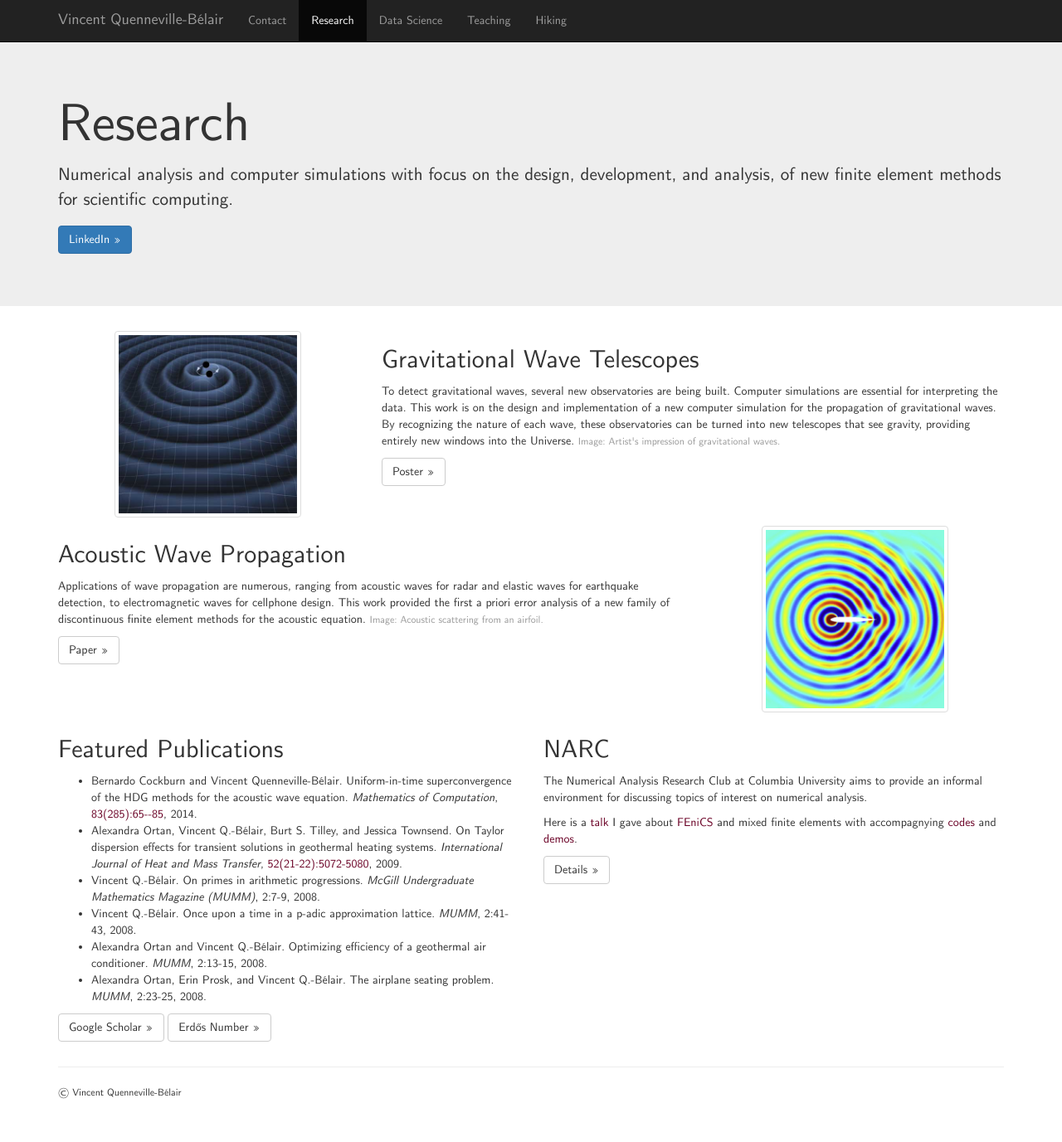
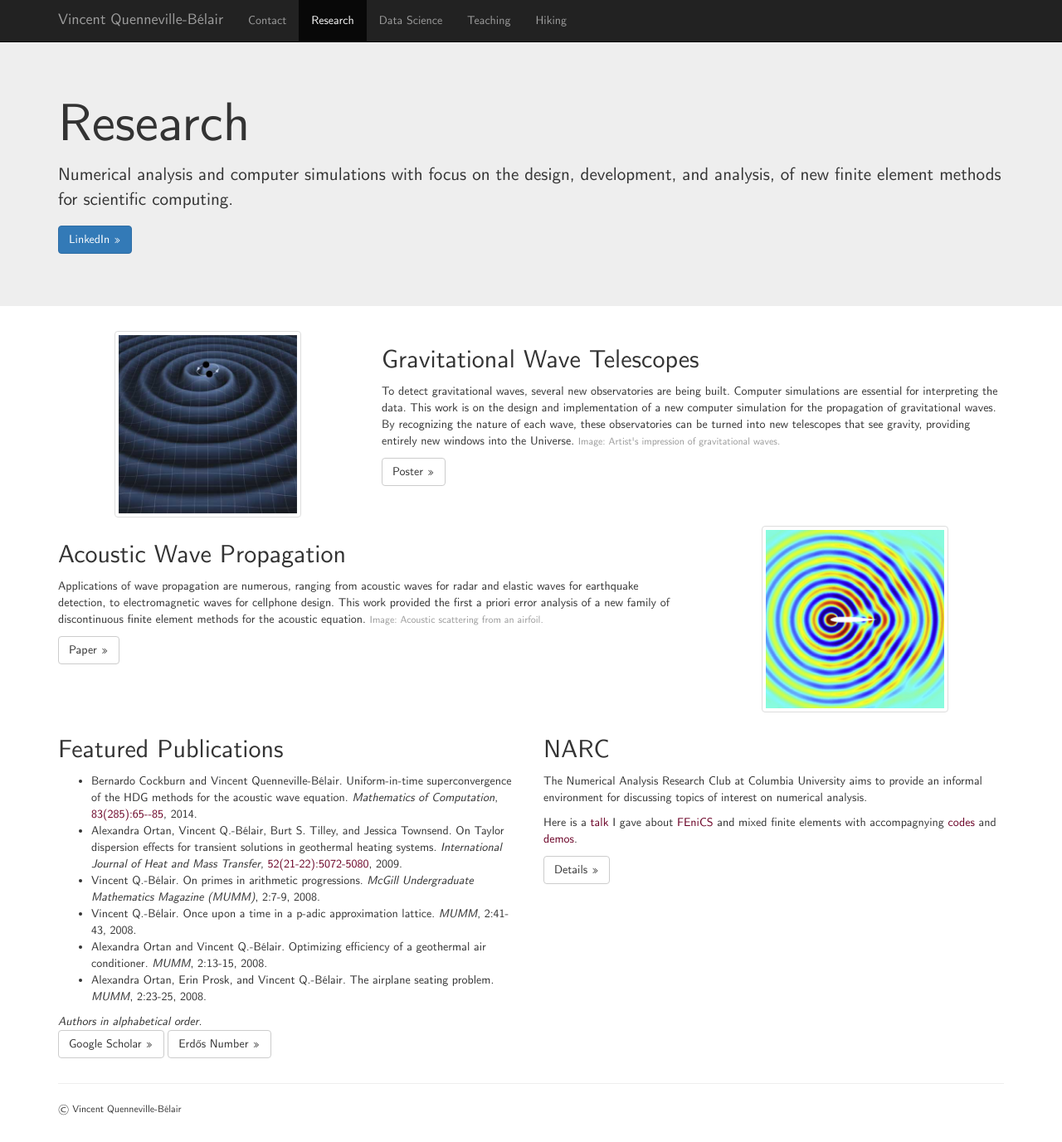
Before and after one commit to vincentqb/vincentqb.github.io.archive, a Jekyll site: the page built from research.html, in a window 1280 px wide and 1377 px high. Shown: the whole window at 83% size. Built offline with Jekyll 4.4.1, drawn with Linux system fonts in a browser that asks for light colours; nearby versions of some CDN libraries.

Commit message:
author list.

```diff
--- a/research.html
+++ b/research.html
@@ -139,6 +139,7 @@ Alexandra Ortan, Erin Prosk, and Vincent Q.-B&eacute;lair.
   2008.
 </li>
 </ul>
+<em>Authors in alphabetical order.</em>
 
 <p>
 <a class="btn btn-default" href="http://scholar.google.com/citations?user=B3XqkfMAAAAJ" role="button">Google Scholar &raquo;</a>
```
